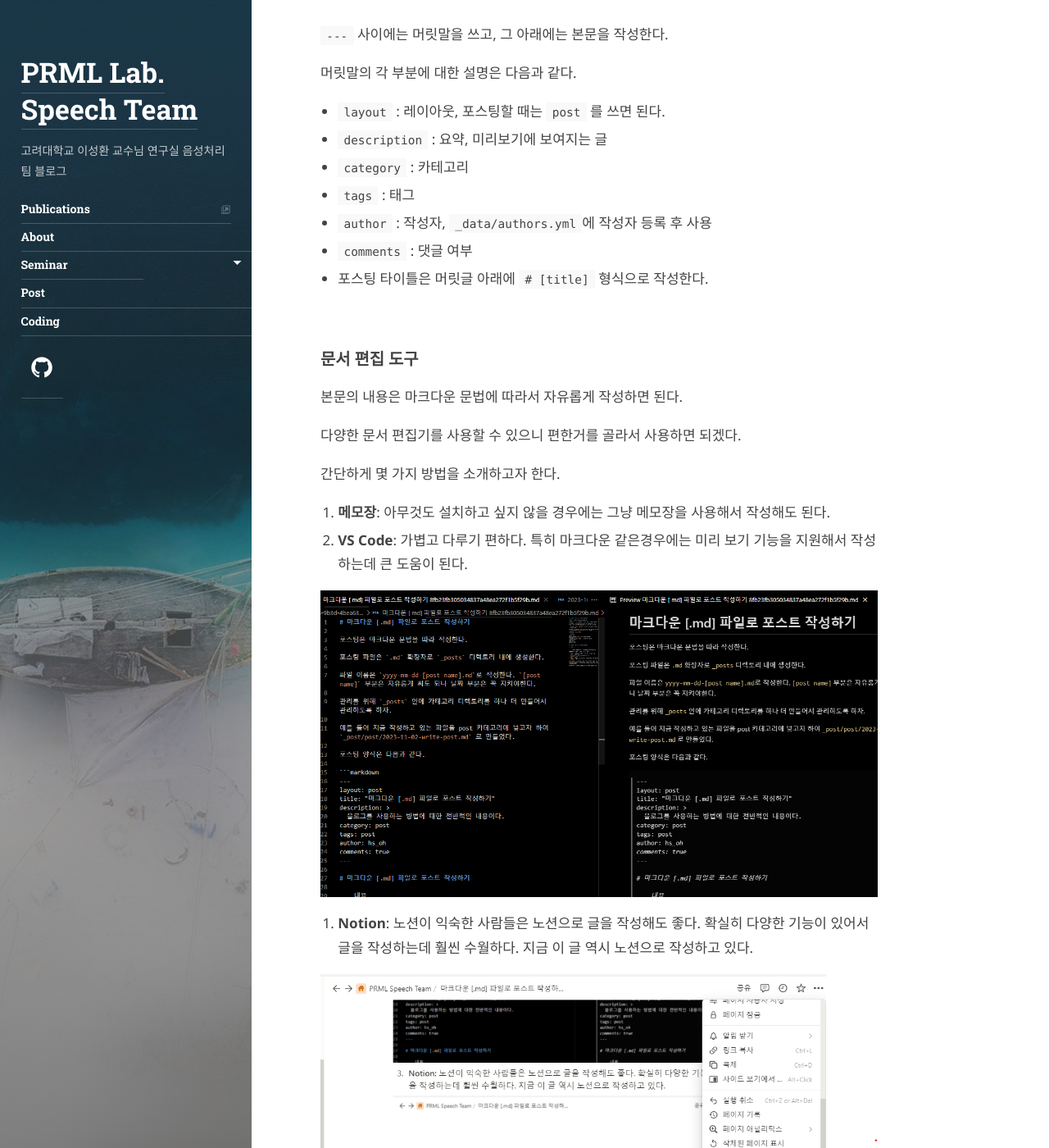
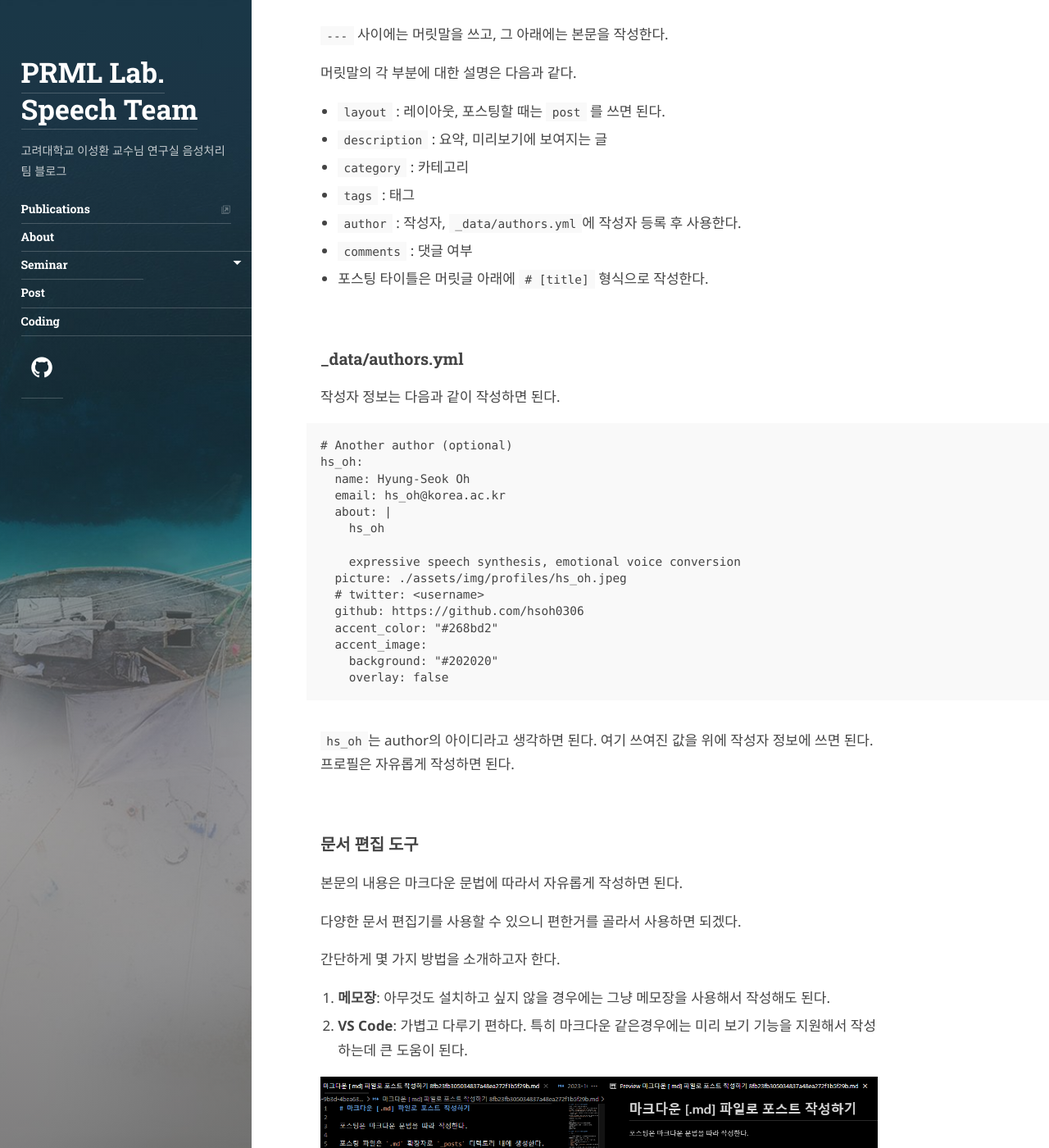
Before and after one commit to speech-team-korea/speech-team-korea.github.io, a Jekyll site: the page built from _posts/post/2023-11-02-write-post.md, in a window 1280 px wide and 1400 px high, scrolled down 1119 px. Shown: the whole window at 82% size. Built offline with Jekyll 4.4.1, drawn with Linux system fonts in a browser that asks for light colours; some web fonts are replaced; comment, search, counter and statistics services are not loaded; some of the changed text lies outside the part shown.

Commit message:
Update 2023-11-02-write-post.md

````diff
--- a/_posts/post/2023-11-02-write-post.md
+++ b/_posts/post/2023-11-02-write-post.md
@@ -47,9 +47,32 @@ comments: true
 - `description` : 요약, 미리보기에 보여지는 글
 - `category` : 카테고리
 - `tags` : 태그
-- `author` : 작성자, `_data/authors.yml`에 작성자 등록 후 사용
+- `author` : 작성자, `_data/authors.yml`에 작성자 등록 후 사용한다.
 - `comments` : 댓글 여부
 - 포스팅 타이틀은 머릿글 아래에 `# [title]` 형식으로 작성한다.
+
+### _data/authors.yml
+작성자 정보는 다음과 같이 작성하면 된다.
+```
+# Another author (optional)
+hs_oh:
+  name: Hyung-Seok Oh
+  email: hs_oh@korea.ac.kr
+  about: |
+    hs_oh
+
+    expressive speech synthesis, emotional voice conversion
+  picture: ./assets/img/profiles/hs_oh.jpeg
+  # twitter: <username>
+  github: https://github.com/hsoh0306
+  accent_color: "#268bd2"
+  accent_image:
+    background: "#202020"
+    overlay: false
+```
+`hs_oh`는 author의 아이디라고 생각하면 된다. 여기 쓰여진 값을 위에 작성자 정보에 쓰면 된다.
+프로필은 자유롭게 작성하면 된다.
+
 
 ### 문서 편집 도구
 
@@ -147,6 +170,8 @@ description: >
 
 서브 메뉴의 추가도 유사하다. 차이점은 `type`이 `tag`라는 점이랑 `category`를 지정해줘야한다는 것이다.
 
+카테고리와 테그는 `featured_categories` `_featured_tags` 내에 `[category].md` 또는 `[tag].md` 파일을 확인하고, `slug`를 넣어야한다.
+
 ### 포스팅 유의 사항
 
 앞서 소개한 내용을 바탕으로 포스팅을 하는 방법은 다음과 같다.
````
